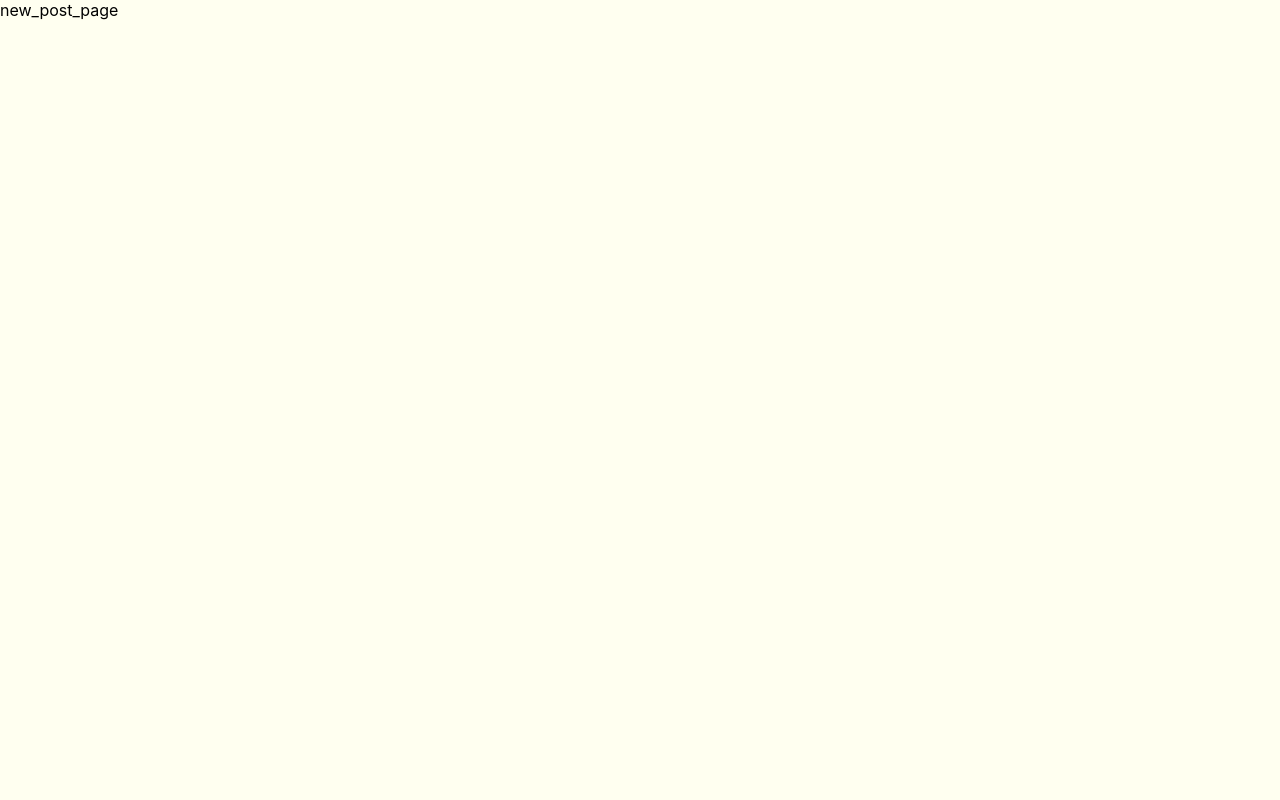
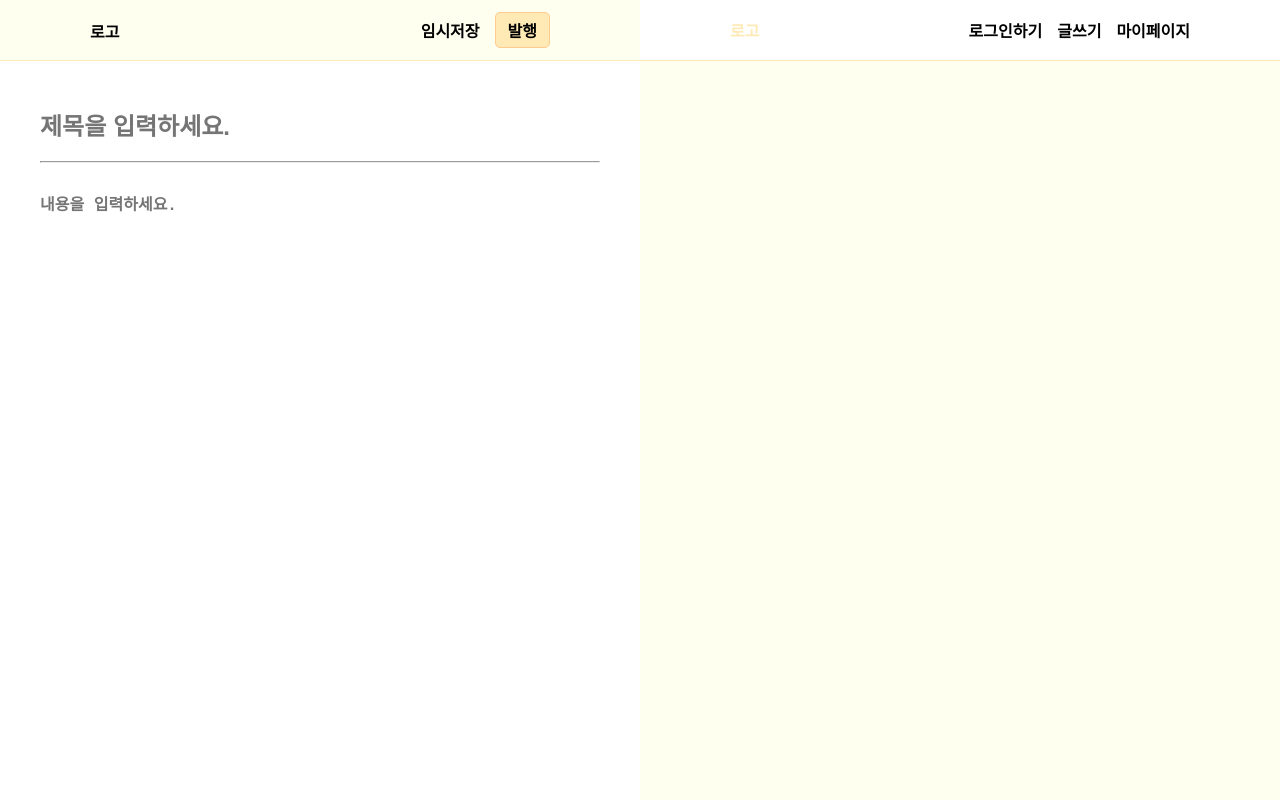
Before and after one commit to Graduation-PJ/client, a React (Create React App) app: page /newPost in a window 1280 px wide. Built offline with nearby package versions, Linux system fonts and the light colour scheme.

Commit message:
feat: 글쓰기 페이지 UI (#2)

```diff
--- a/src/App.css
+++ b/src/App.css
@@ -4,4 +4,5 @@
     --color-line: #FFEAB5;
     --color-preview-font: #888888;
     --color-shadow-line: #E7E7E7;
+    --color-button-border: #FFCB8E;
 }
--- /dev/null
+++ b/src/containers/newPostPage.css
@@ -0,0 +1,89 @@
+.new_post_page{
+    display: flex;
+
+}
+
+.writing_post{
+    width: 50%;
+    height: 100vh;
+    background-color: white;
+}
+
+.writing_post_nav_bar{
+    display: flex;
+    justify-content: space-between;
+    flex-wrap: wrap; /*창 크기를 줄이면 nav bar 메뉴들이 아래로 내려감*/
+    background-color: var(--color-main);
+    border-bottom: 1px solid;
+    border-bottom-color: var(--color-line);
+    font-size: 16px;
+    padding: 12px 90px;
+}
+/*로고*/
+.writing_post_logo{
+    font-weight: bold;
+    padding-top: 7px;
+}
+
+/*발행*/
+.menu_save{
+    background-color: var(--color-line);
+    padding: 5px 12px;
+    border-radius: 5px;
+    border: 1px solid;
+    border-color: var(--color-button-border);
+    font-size: 16px;
+}
+/*글 작성 공간*/
+.writing_post_container{
+    padding: 40px;
+    background: white;
+}
+/*제목 입력칸*/
+.writing_post_input_title {
+    width: 100%;
+    padding: 12px 0px;
+    font-size: 24px;
+    font-weight: bold;
+    border: none;
+}
+/*제목 입력칸 focus 없앰*/
+.writing_post_input_title:focus{
+    outline: none;
+}
+
+/*내용 입력 칸*/
+.writing_post_input_content {
+    width: 100%;
+    padding: 20px 0px;
+    font-size: 16px;
+    font-weight: bold;
+    border: none;
+    resize: none;  /*텍스트 상자 크기를 사용자가 임의로 변경할 수 없도록 막아줌*/
+    overflow: auto;
+}
+
+/*내용 입력 칸 focus 없앰*/
+.writing_post_input_content:focus{
+    outline: none;
+}
+/*/////////////////////////////////////////////////////////*/
+{/*작성한 글 미리보기 페이지*/}
+.markdown_post{
+    width: 50%;
+}
+{/*작성한 글 미리보기*/}
+.markdown_post_container{
+    padding: 40px;
+}
+.markdown_title{
+    height: 24px;
+    padding-bottom: 25px;
+    font-size: 24px;
+    font-weight: bold;
+}
+.markdown_content{
+    width: 100%;
+    padding-top: 20px;
+    word-wrap: break-word;  /*텍스트 길이가 길 때 줄바꿈*/
+}
--- a/src/containers/newPostPage.js
+++ b/src/containers/newPostPage.js
@@ -1,9 +1,70 @@
-import React from 'react';
+import React, {useState} from 'react';
+import './newPostPage.css';
+import NavBar from "./NavBar";
+import {Link} from "react-router-dom";
 
 function NewPostPage() {
+    const [inputTitle, setInputTitle]= useState("");  //제목 저장
+    const [inputContent, setInputContent]= useState("");  //내용 저장
+
+    //발행 버튼 클릭 이벤트
+    const handleSubmitPost=(e)=>{
+        e.preventDefault();
+    }
+
+    //내용 입력 칸이 늘어난다.
+    const resize=(obj)=>{
+        obj.target.style.height="1px";
+        obj.target.style.height=obj.target.scrollHeight+"px";
+    }
+
+    const showInputContent=(e)=>{
+
+    }
+
     return (
         <div className="new_post_page">
-            new_post_page
+            {/*글 작성 페이지*/}
+            <div className="writing_post">
+                <div className="writing_post_nav_bar"> {/*글쓰기 페이지 네비게이션 바*/}
+                    <Link to="/">
+                        <div className="writing_post_logo">
+                            <span style={{color: "black"}}>로고</span>
+                        </div>
+                    </Link>
+                    <div className="nav_menu">
+                        <span className="menu_link">
+                            <Link to="/">임시저장</Link>
+                        </span>
+                        <button className="menu_link menu_save" type="text" onClick={handleSubmitPost}><Link to="/">발행</Link></button>
+                    </div>
+                </div>
+                {/*글 작성 공간*/}
+                <div className="writing_post_container">
+                    {/*제목 입력*/}
+                    <input type="text" className="writing_post_input_title" placeholder="제목을 입력하세요." required
+                           value={inputTitle} onChange={(e) => setInputTitle(e.target.value)}/>
+                    <hr />
+                    {/*업로드 내용 입력*/}
+                    <textarea className="writing_post_input_content" placeholder="내용을 입력하세요." required
+                              value={inputContent} onChange={(e) => setInputContent(e.target.value)}
+                              onKeyDown={resize} onKeyUp={resize}/>
+                </div>
+            </div>
+            {/*작성한 글 미리보기 페이지*/}
+            <div className="markdown_post">
+                <NavBar />  {/*작성한 글 미리보기 페이지 네비게이션 바*/}
+                <div className="markdown_post_container">
+                    <div className="markdown_title">
+                        <p>{inputTitle}</p>
+                    </div>
+                    <div className="markdown_content">
+                        {inputContent}
+
+                    </div>
+                </div>
+            </div>
+
         </div>
     );
 }
```
